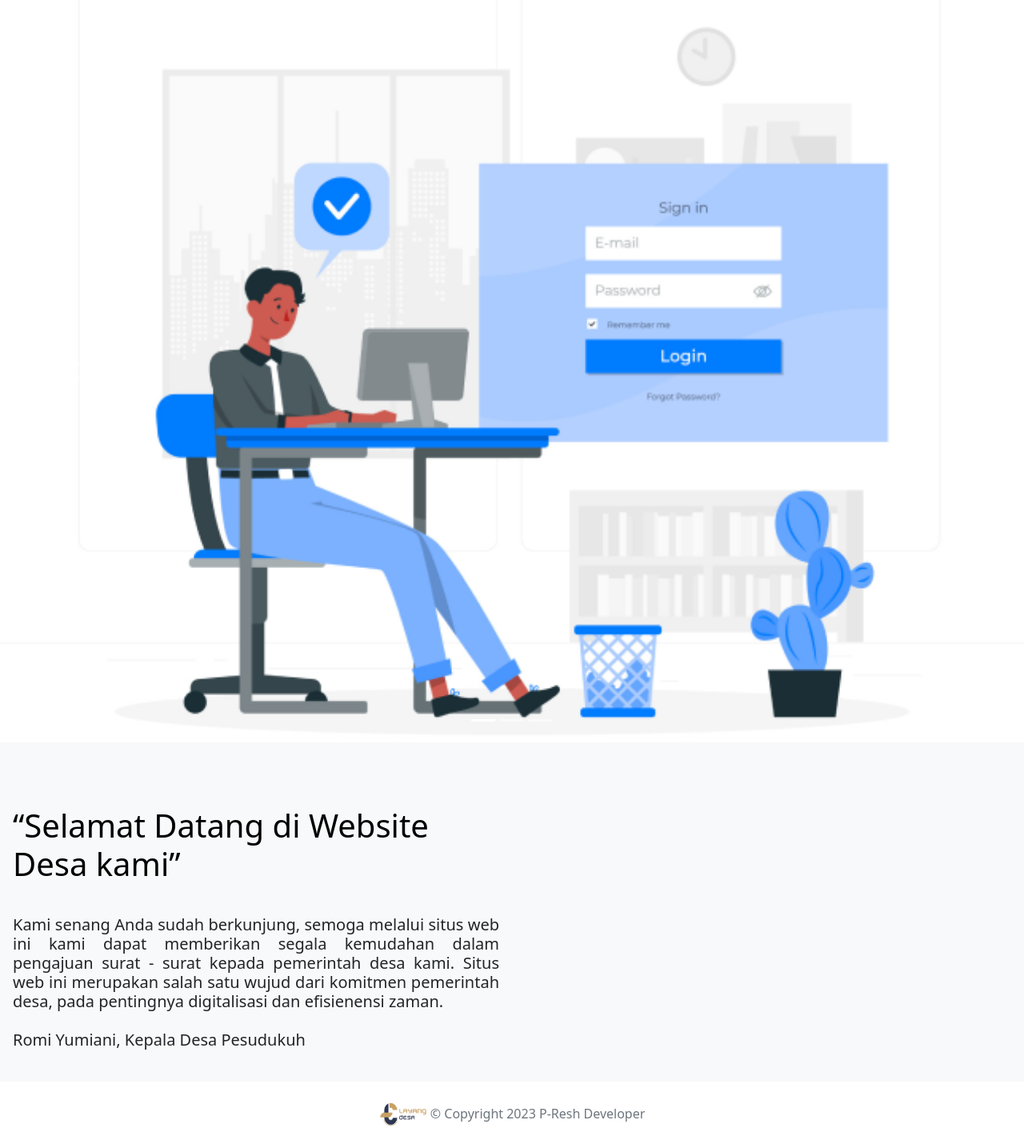
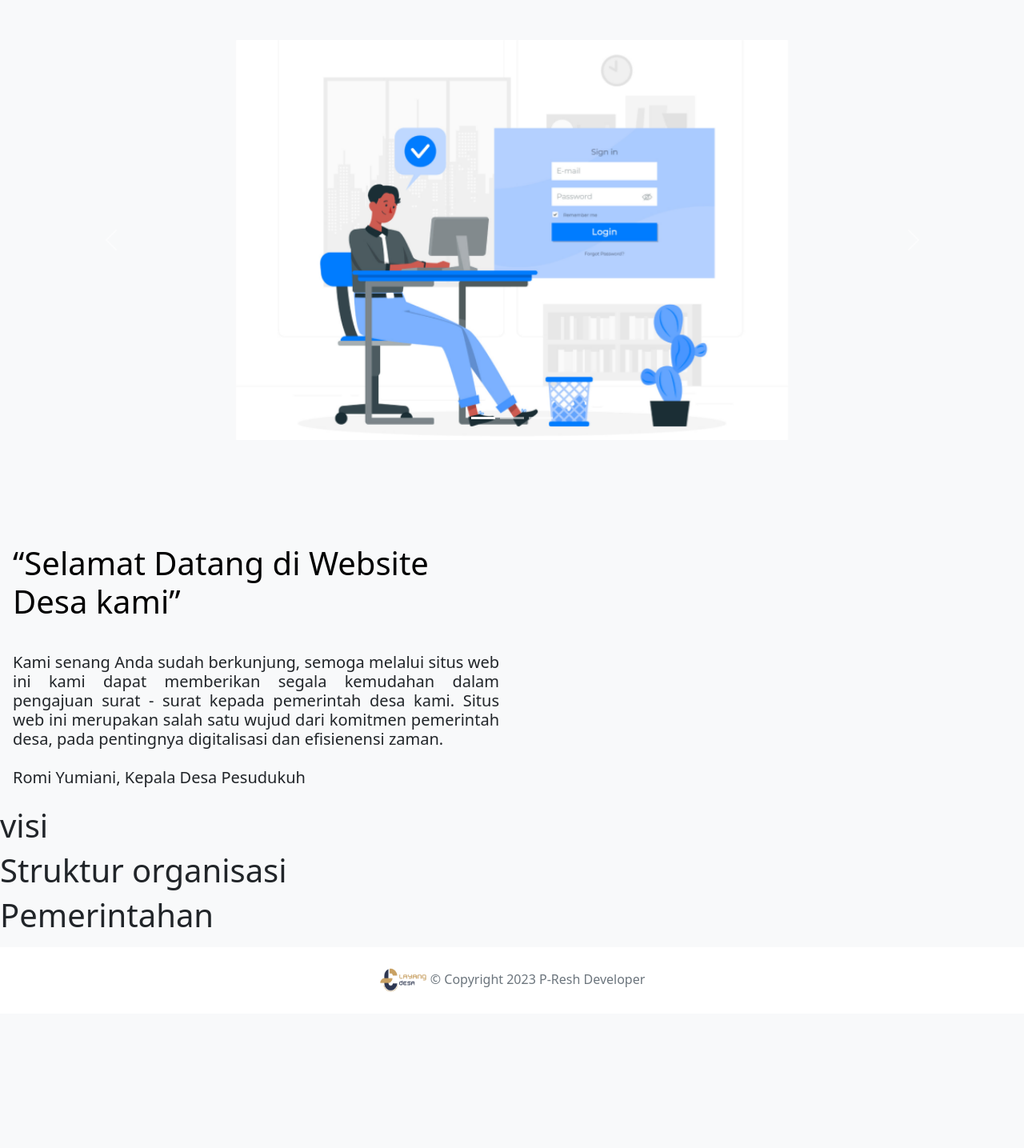
Before and after one commit to Pk2413/ELaDes-WEB, a PHP site: page / in a window 1280 px wide. Shown: the part 93-1528 px from the top of the page at 80% size. After the commit the page ends 1333 px from the top, so only its background shows below. Run offline with PHP 8.4, Linux system fonts and the light colour scheme; some libraries are stand-ins or nearby versions.

Commit message:
landingpages
landingpages

```diff
--- a/dashboard.php
+++ b/dashboard.php
@@ -19,7 +19,7 @@
                 <img src="gambar/Logo-Kabupaten-Nganjuk-Warna-removebg-preview 2.png" height="50">
                 Pesudukuh</a>
             <!-- Sidebar Toggle-->
-            <button class="btn btn-link btn-sm order-1 order-lg-0 me-4 me-lg-0 justify-content-end" id="sidebarToggle" href="#!"><i class="fas fa-bars"></i></button>
+            <button class="btn btn-link btn-sm order-1 order-lg-0 me-4 me-lg-0 jus" id="sidebarToggle" href="#!"><i class="fas fa-bars"></i></button>
             <!-- Navbar Search-->
             <!-- <form class="d-none d-md-inline-block form-inline ms-auto me-0 me-md-3 my-2 my-md-0">
                 <div class="input-group">
--- a/index.html
+++ b/index.html
@@ -14,6 +14,12 @@
     <link href="https://cdn.jsdelivr.net/npm/simple-datatables@7.1.2/dist/style.min.css" rel="stylesheet" />
         <link href="css/styles.css" rel="stylesheet" />
         <script src="https://use.fontawesome.com/releases/v6.3.0/js/all.js" crossorigin="anonymous"></script>
+        <style>
+          .carousel {
+            margin: 50px 50px;
+
+          }
+        </style>
 
 
 </head>
@@ -77,13 +83,12 @@
                 Profil Desa
               </a>
               <ul class="dropdown-menu" >
-                <li><a class="dropdown-item" href="#">Visi-Misi</a></li>
-                <li><a class="dropdown-item" href="#">Struktur Organisasi</a></li>
+                <li><a class="dropdown-item" href="#ivis">Visi-Misi</a></li>
+                <li><a class="dropdown-item" href="#struktur">Struktur Organisasi</a></li>
               </ul>
             </li>
-
             <li class="nav-item">
-              <a class="nav-link" href="#">Pemerintahan</a>
+              <a class="nav-link" href="#pemerintahan">Pemerintahan</a>
             </li>
             <li class="nav-item">
               <a class="nav-link" href="#">Pengumuman</a>
@@ -107,13 +112,13 @@
   </div>
   <div class="carousel-inner">
     <div class="carousel-item active">
-      <img src="gambar/6343825 1.png" class="d-block w-100" alt="...">
+      <img src="gambar/6343825 1.png" class="d-block w-100" alt="Slide 1" style="height: 500px; object-fit: contain;">
     </div>
     <div class="carousel-item">
-      <img src="gambar/6343825 1.png" class="d-block w-100" alt="...">
+      <img src="https://via.placeholder.com/800x400" class="d-block w-100" alt="Slide 2" style="height: 500px;">
     </div>
     <div class="carousel-item">
-      <img src="gambar/6343825 1.png" class="d-block w-100" alt="...">
+      <img src="https://via.placeholder.com/800x400" class="d-block w-100" alt="Slide 3" style="height: 500px;">
     </div>
   </div>
   <button class="carousel-control-prev" type="button" data-bs-target="#carouselExampleIndicators" data-bs-slide="prev">
@@ -126,6 +131,8 @@
   </button>
 </div>
 <!-- akhir carosel -->
+
+
 
 <br>
 <br>
@@ -151,6 +158,32 @@
       </div>
     </h5>
     </div>
+
+    <section id="visi">
+      <div>
+        <div>
+          <h1>visi</h1>
+        </div>
+      </div>
+    </section>
+
+    <section id="struktur">
+      <div>
+        <div>
+          <h1>Struktur organisasi</h1>
+        </div>
+      </div>
+    </section>
+
+    <section id="pemerintahan">
+      <div>
+        <div>
+          <h1>Pemerintahan</h1>
+        </div>
+      </div>
+    </section>
+
+
 
 </p>
 
```
Also changed, not shown: dashboard2.php (+14 -14 lines).
